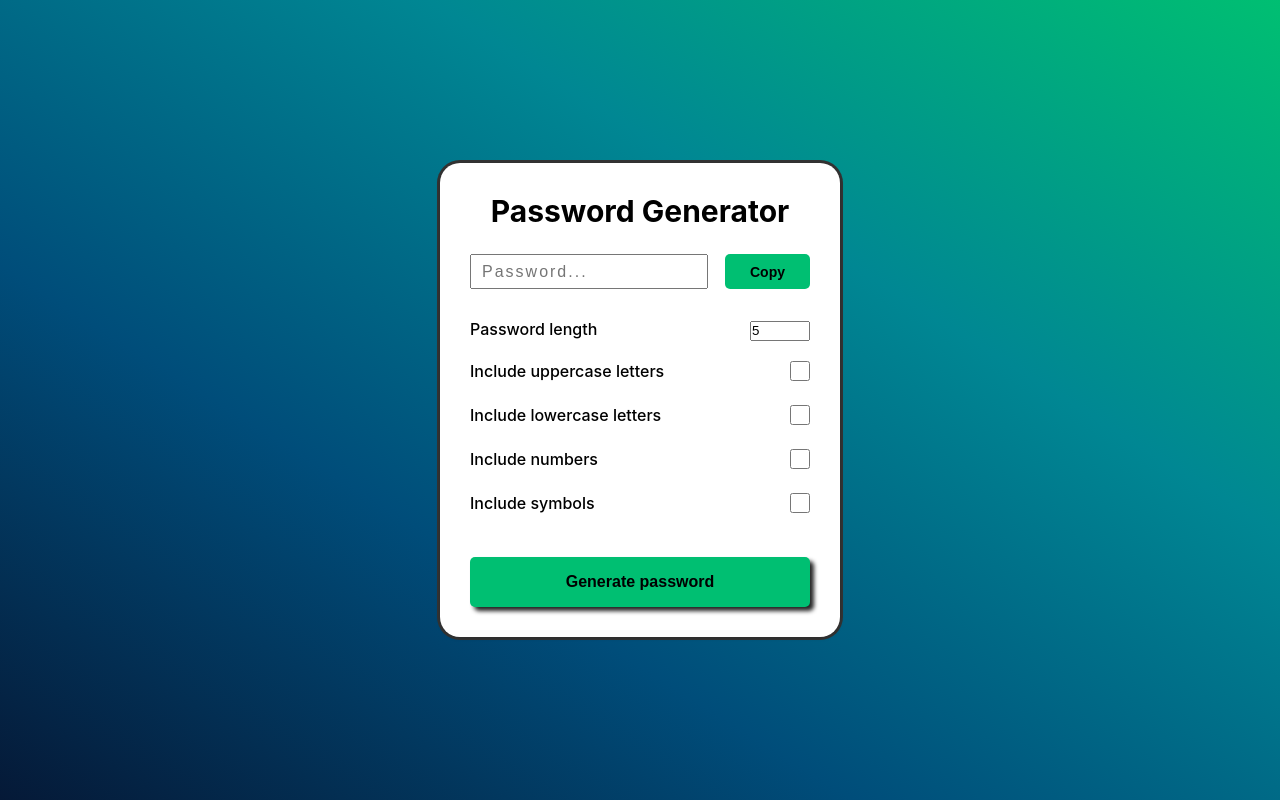
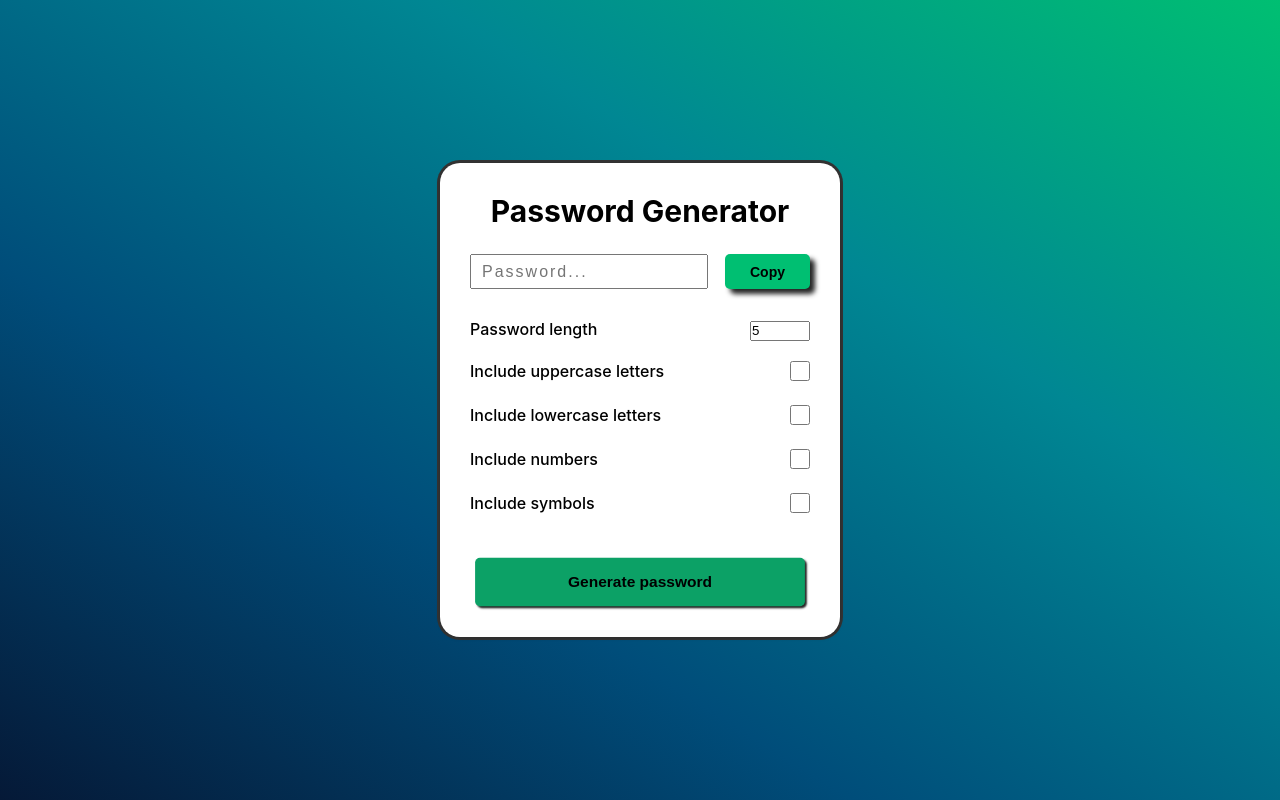
Before and after one commit to NacomiTagiera/Password-Generator, a React (Create React App) app in the folder code/: page / in a window 1280 px wide. In both pictures the pointer is over the button "Generate password". Built offline with nearby package versions, Linux system fonts and the light colour scheme.

Commit message:
Added button hover effects

```diff
--- a/code/src/App.css
+++ b/code/src/App.css
@@ -64,6 +64,13 @@ div#root {
   height: 50px;
   margin-top: 30px;
   width: 100%;
+  transition: all 0.3s ease-in-out;
+}
+
+.generate-button:hover {
+  background-color: #0ca166;
+  box-shadow: rgba(0, 0, 0, 0.86) 2px 2px 2px;
+  transform: scale(0.97);
 }
 
 .password-box {
@@ -90,6 +97,14 @@ button.copy-button {
   font-weight: 700;
   border-radius: 5px;
   background-color: #00bf72;
+  box-shadow: rgba(0, 0, 0, 0.86) 5px 5px 5px;
+  transition: all 0.3s ease-in-out;
+}
+
+button.copy-button:hover {
+  background-color: #0ca166;
+  box-shadow: rgba(0, 0, 0, 0.86) 2px 2px 2px;
+  transform: scale(0.97);
 }
 
 .word-crieteria__box input[type='checkbox'] {
```
